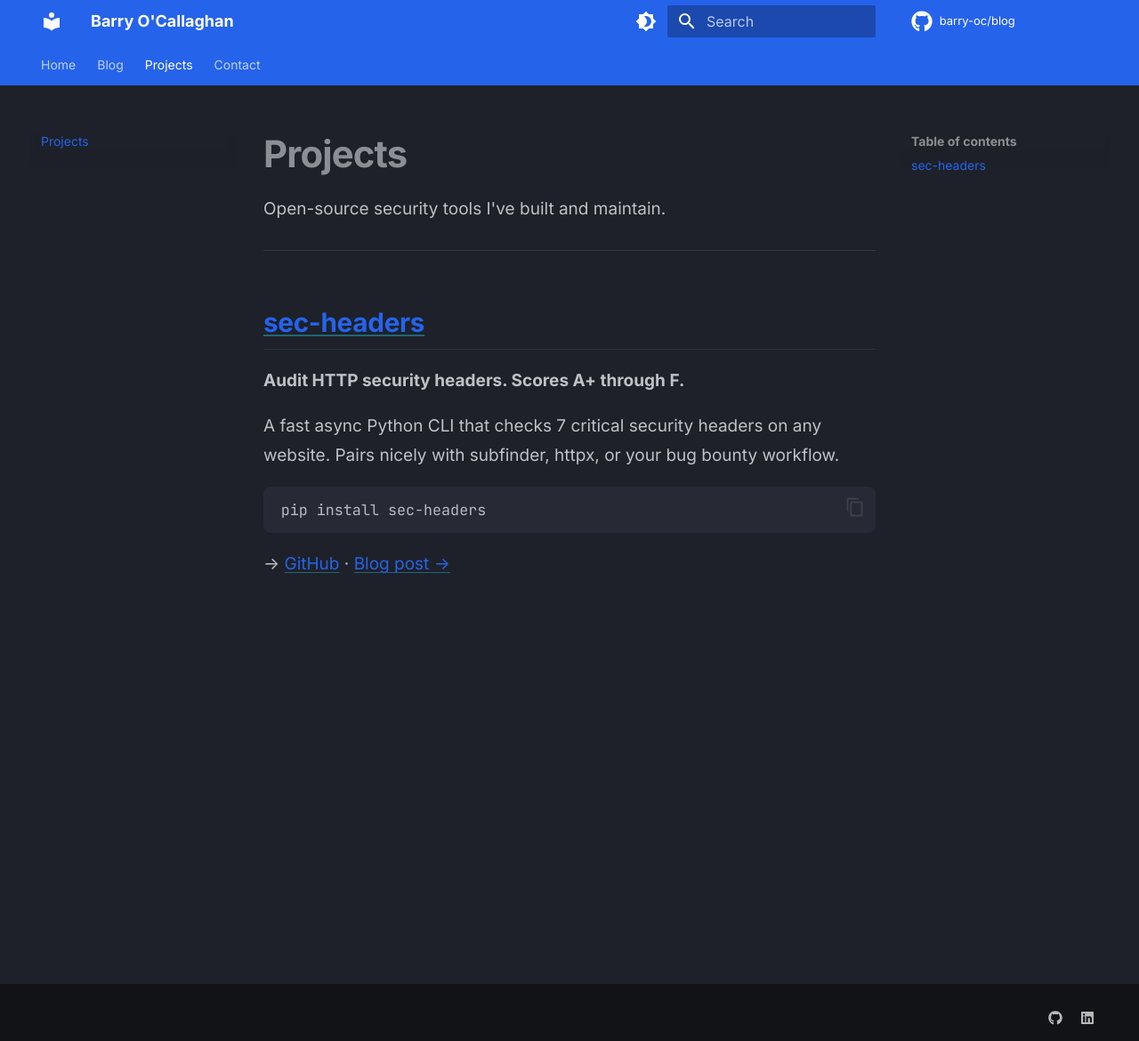
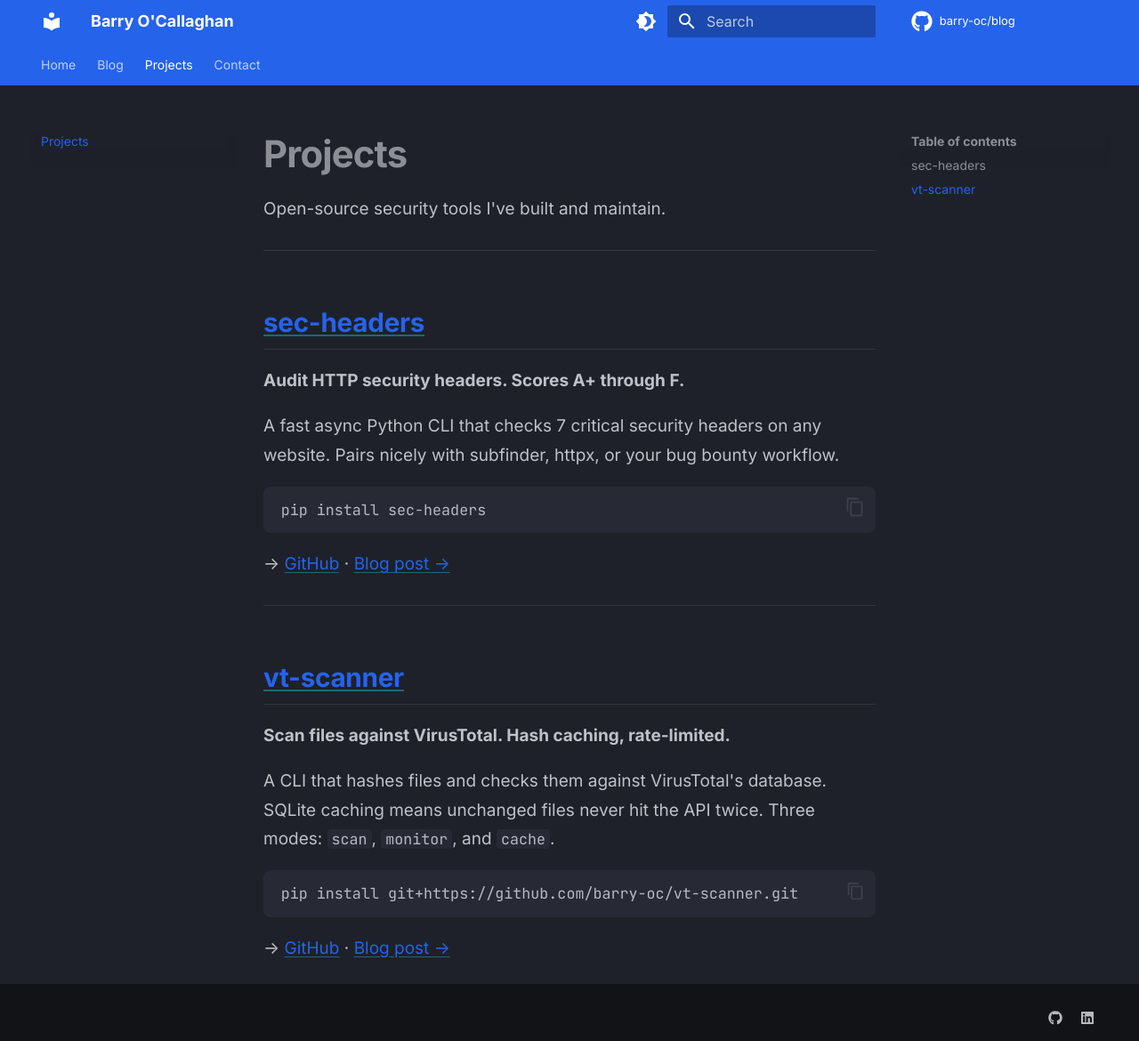
Before and after one commit to barry-oc/blog, an MkDocs documentation site: the page built from docs/projects.md, in a window 1280 px wide and 1170 px high. Shown: the whole window at 89% size. Built offline with MkDocs 1.6.1 and Material for MkDocs 9.7.7, drawn with Linux system fonts in a browser that asks for light colours; comment, search, counter and statistics services are not loaded.

Commit message:
Add vt-scanner to projects page

````diff
--- a/docs/projects.md
+++ b/docs/projects.md
@@ -16,3 +16,19 @@ pip install sec-headers
 ```
 
 → [GitHub](https://github.com/barry-oc/sec-headers) · [Blog post →](/blog/2026/10/20/sec-headers-audit-your-security-headers-in-one-command/)
+
+---
+
+## [vt-scanner](https://github.com/barry-oc/vt-scanner)
+
+**Scan files against VirusTotal. Hash caching, rate-limited.**
+
+A CLI that hashes files and checks them against VirusTotal's database.
+SQLite caching means unchanged files never hit the API twice. Three modes:
+`scan`, `monitor`, and `cache`.
+
+```bash
+pip install git+https://github.com/barry-oc/vt-scanner.git
+```
+
+→ [GitHub](https://github.com/barry-oc/vt-scanner) · [Blog post →](/blog/2026/10/20/vt-scanner-check-any-file-against-virustotal-in-one-command/)
````
